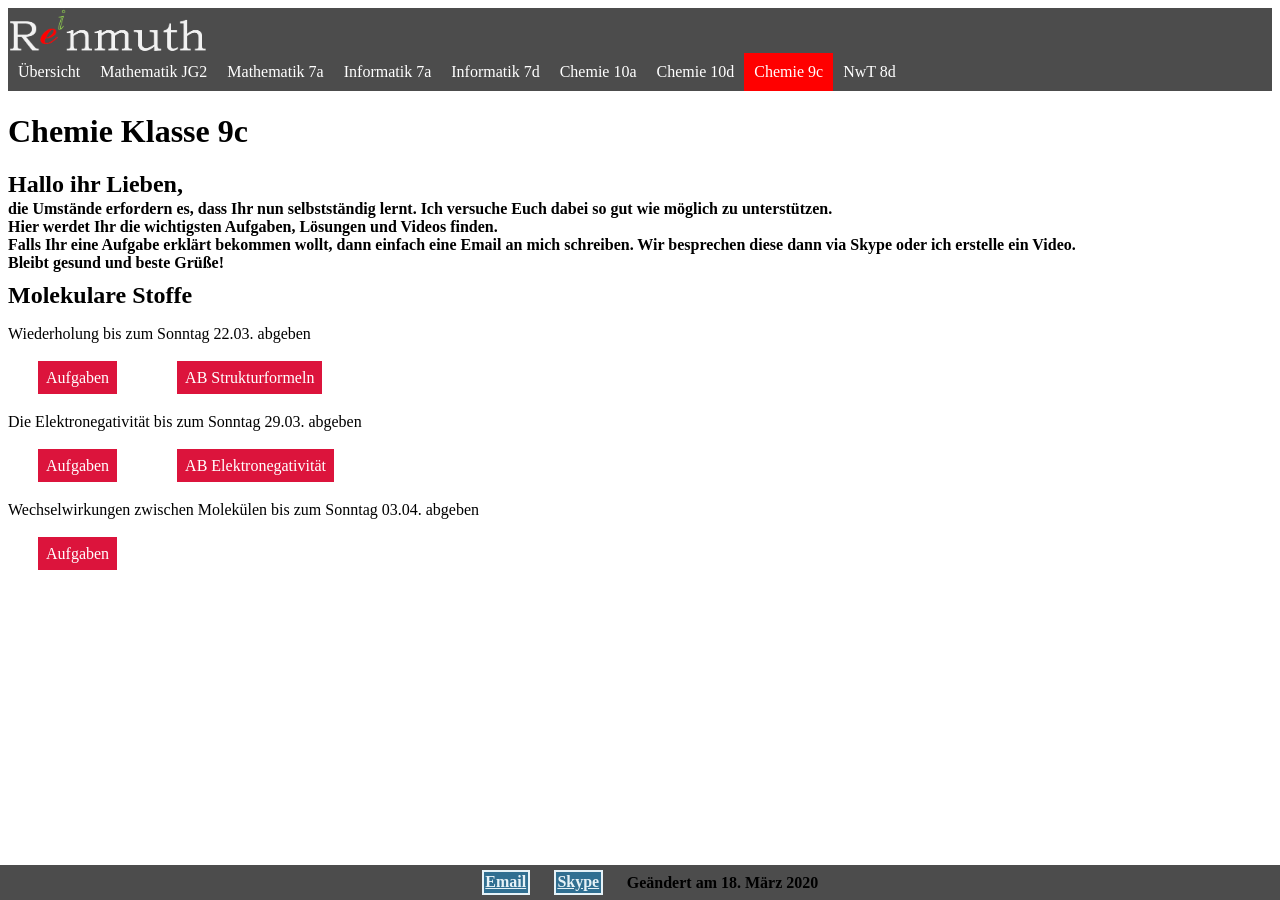
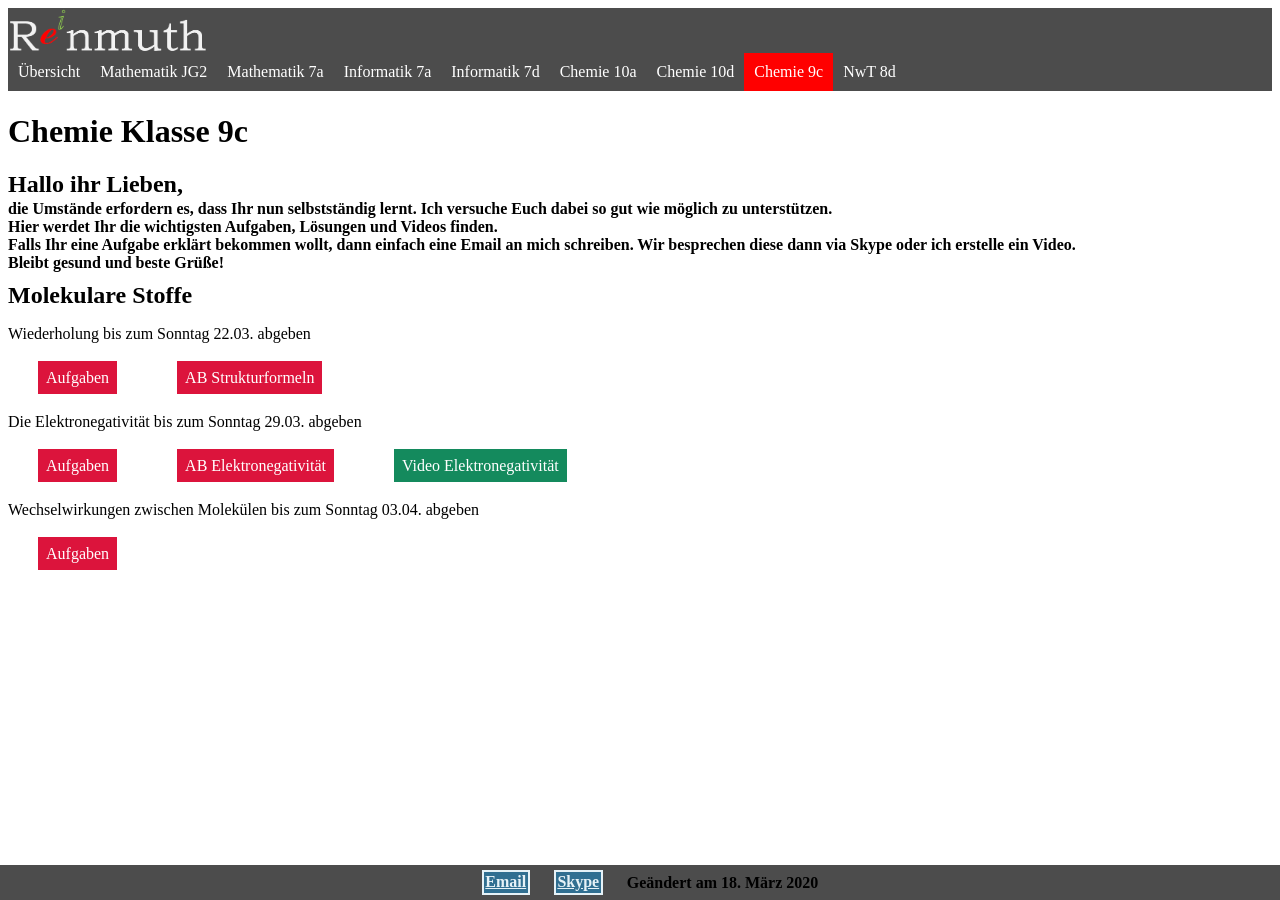
Before and after one commit to Reinmuth/Reinmuth.github.io, a Jekyll site: the page 9c.html, which Jekyll copies as it is, in a window 1280 px wide. Built offline with Jekyll 4.4.1, drawn with Linux system fonts in a browser that asks for light colours.

Commit message:
Add files via upload

```diff
--- a/9c.html
+++ b/9c.html
@@ -83,6 +83,7 @@
 			<ul>
 				<li> <a class="exerc" href="Ch9/Woche 2 Aufgaben.pdf">Aufgaben</a>    </li>  	<!-- Lies S. 206/207. Bearbeite das AB Elektronegativität 2 + S. 207 Nr. 1+2-->
 				<li> <a class="exerc" href="Ch9/AB Elektronegativität.pdf">AB Elektronegativität</a>    </li>
+				<li> <a class="vid" href="https://www.youtube.com/watch?v=_KLbBgW32Vw">Video Elektronegativität</a>    </li>
 				<!-- <li> <a class="sol" href="uc.png">Lösungen Zusammenfassung</a>    </li> -->
 			</ul>
 
```
